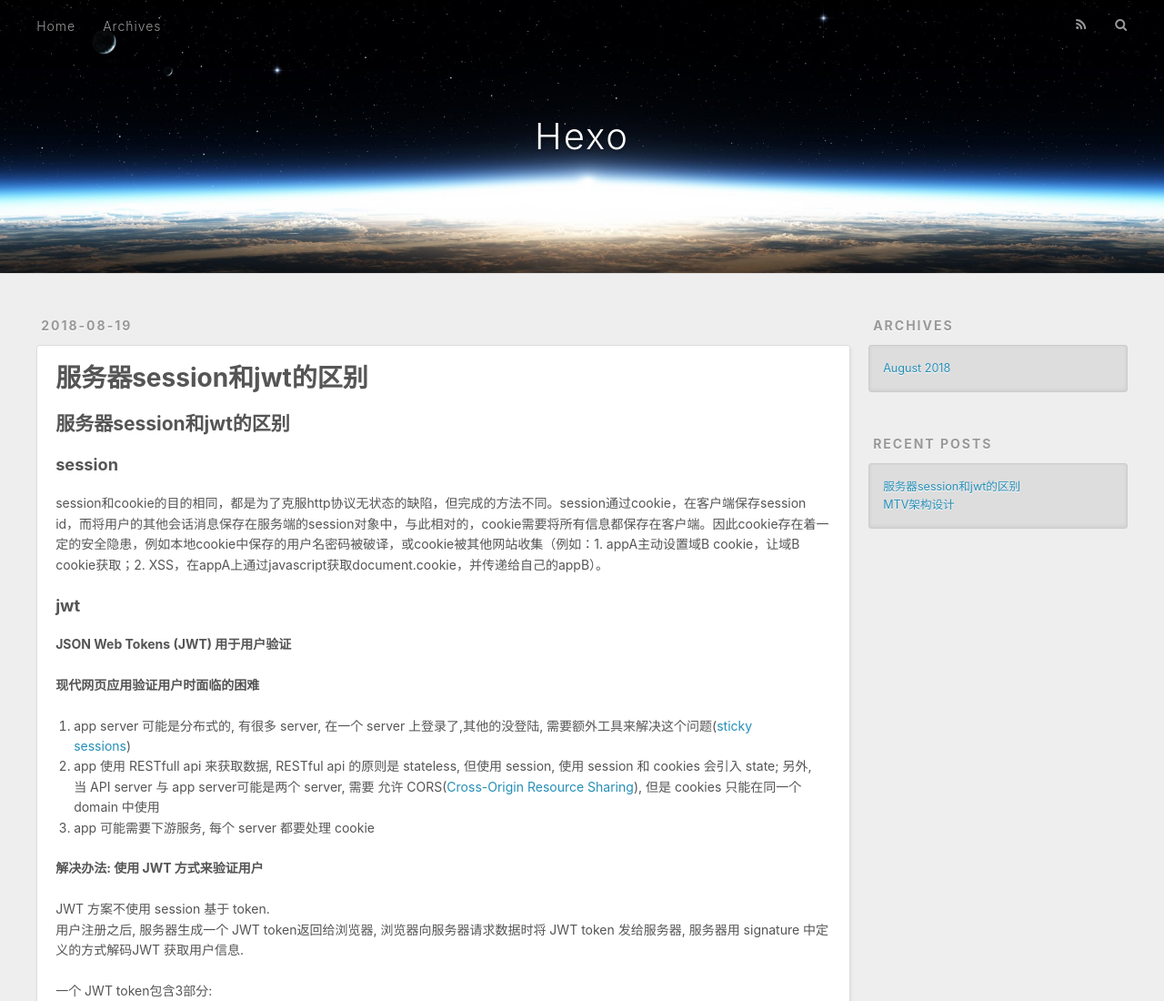
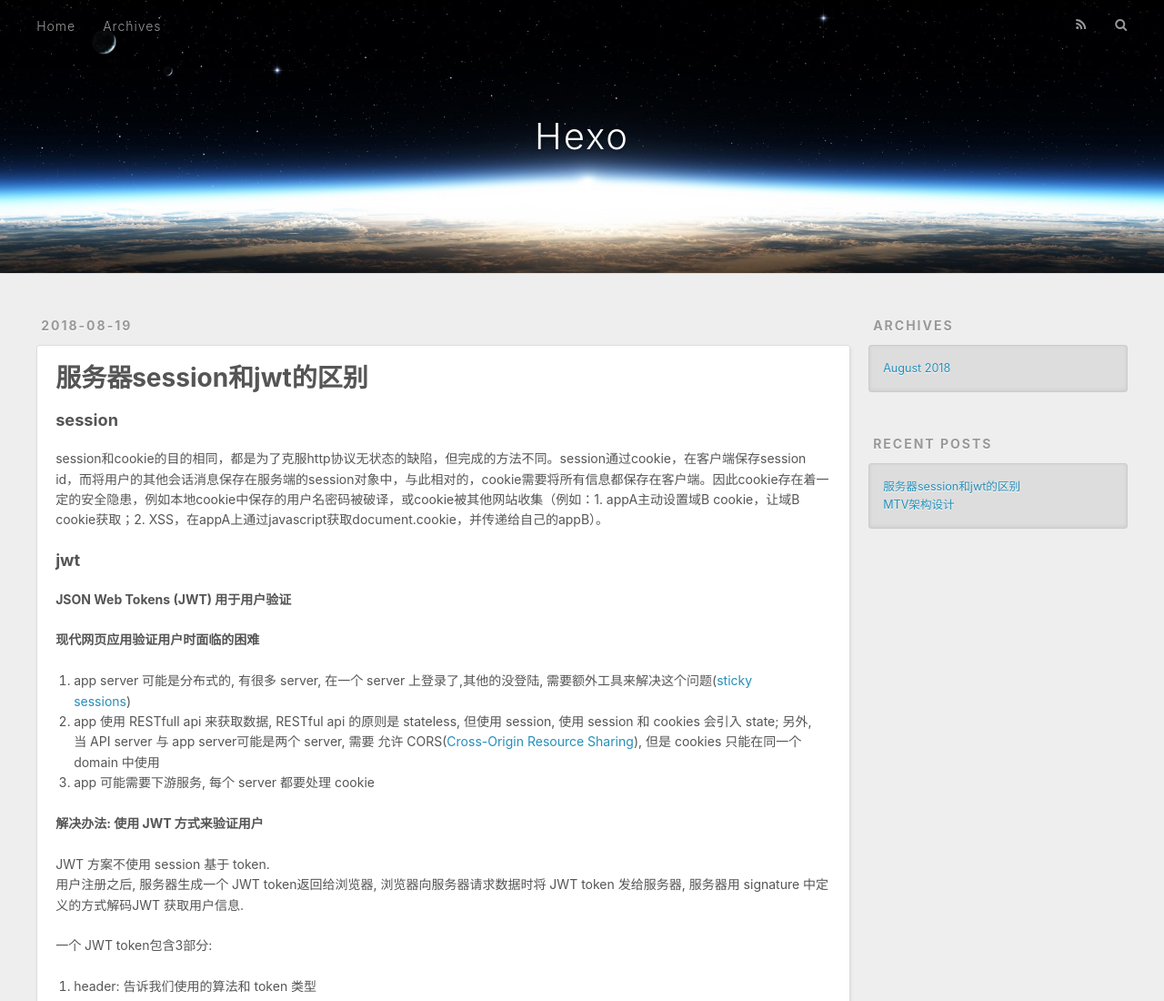
Before and after one commit to linliangbin00/linliangbin00.github.io, a plain HTML site: page 2018/08/19/服务器session和jwt的区别/index.html in a window 1280 px wide. Shown: the top 1100 px of the page at 91% size. Drawn offline with nearby package versions, Linux system fonts and the light colour scheme.

Commit message:
Site updated: 2018-08-21 10:57:32

```diff
--- a/2018/08/19/服务器session和jwt的区别/index.html
+++ b/2018/08/19/服务器session和jwt的区别/index.html
@@ -7,17 +7,17 @@
 
   <title>服务器session和jwt的区别 | Hexo</title>
   <meta name="viewport" content="width=device-width, initial-scale=1, maximum-scale=1">
-  <meta name="description" content="服务器session和jwt的区别sessionsession和cookie的目的相同，都是为了克服http协议无状态的缺陷，但完成的方法不同。session通过cookie，在客户端保存session id，而将用户的其他会话消息保存在服务端的session对象中，与此相对的，cookie需要将所有信息都保存在客户端。因此cookie存在着一定的安全隐患，例如本地cookie中保存的用户名密码被">
+  <meta name="description" content="sessionsession和cookie的目的相同，都是为了克服http协议无状态的缺陷，但完成的方法不同。session通过cookie，在客户端保存session id，而将用户的其他会话消息保存在服务端的session对象中，与此相对的，cookie需要将所有信息都保存在客户端。因此cookie存在着一定的安全隐患，例如本地cookie中保存的用户名密码被破译，或cookie被其他网站收集">
 <meta property="og:type" content="article">
 <meta property="og:title" content="服务器session和jwt的区别">
 <meta property="og:url" content="http://yoursite.com/2018/08/19/服务器session和jwt的区别/index.html">
 <meta property="og:site_name" content="Hexo">
-<meta property="og:description" content="服务器session和jwt的区别sessionsession和cookie的目的相同，都是为了克服http协议无状态的缺陷，但完成的方法不同。session通过cookie，在客户端保存session id，而将用户的其他会话消息保存在服务端的session对象中，与此相对的，cookie需要将所有信息都保存在客户端。因此cookie存在着一定的安全隐患，例如本地cookie中保存的用户名密码被">
+<meta property="og:description" content="sessionsession和cookie的目的相同，都是为了克服http协议无状态的缺陷，但完成的方法不同。session通过cookie，在客户端保存session id，而将用户的其他会话消息保存在服务端的session对象中，与此相对的，cookie需要将所有信息都保存在客户端。因此cookie存在着一定的安全隐患，例如本地cookie中保存的用户名密码被破译，或cookie被其他网站收集">
 <meta property="og:locale" content="default">
-<meta property="og:updated_time" content="2018-08-21T01:35:16.184Z">
+<meta property="og:updated_time" content="2018-08-21T02:56:48.536Z">
 <meta name="twitter:card" content="summary">
 <meta name="twitter:title" content="服务器session和jwt的区别">
-<meta name="twitter:description" content="服务器session和jwt的区别sessionsession和cookie的目的相同，都是为了克服http协议无状态的缺陷，但完成的方法不同。session通过cookie，在客户端保存session id，而将用户的其他会话消息保存在服务端的session对象中，与此相对的，cookie需要将所有信息都保存在客户端。因此cookie存在着一定的安全隐患，例如本地cookie中保存的用户名密码被">
+<meta name="twitter:description" content="sessionsession和cookie的目的相同，都是为了克服http协议无状态的缺陷，但完成的方法不同。session通过cookie，在客户端保存session id，而将用户的其他会话消息保存在服务端的session对象中，与此相对的，cookie需要将所有信息都保存在客户端。因此cookie存在着一定的安全隐患，例如本地cookie中保存的用户名密码被破译，或cookie被其他网站收集">
 
     <link rel="alternate" href="/atom.xml" title="Hexo" type="application/atom+xml">
 
@@ -86,7 +86,7 @@
 
     <div class="article-entry" itemprop="articleBody">
 
-        <h2 id="服务器session和jwt的区别"><a href="#服务器session和jwt的区别" class="headerlink" title="服务器session和jwt的区别"></a>服务器session和jwt的区别</h2><h3 id="session"><a href="#session" class="headerlink" title="session"></a>session</h3><p>session和cookie的目的相同，都是为了克服http协议无状态的缺陷，但完成的方法不同。session通过cookie，在客户端保存session id，而将用户的其他会话消息保存在服务端的session对象中，与此相对的，cookie需要将所有信息都保存在客户端。因此cookie存在着一定的安全隐患，例如本地cookie中保存的用户名密码被破译，或cookie被其他网站收集（例如：1. appA主动设置域B cookie，让域B cookie获取；2. XSS，在appA上通过javascript获取document.cookie，并传递给自己的appB）。 </p>
+        <h3 id="session"><a href="#session" class="headerlink" title="session"></a>session</h3><p>session和cookie的目的相同，都是为了克服http协议无状态的缺陷，但完成的方法不同。session通过cookie，在客户端保存session id，而将用户的其他会话消息保存在服务端的session对象中，与此相对的，cookie需要将所有信息都保存在客户端。因此cookie存在着一定的安全隐患，例如本地cookie中保存的用户名密码被破译，或cookie被其他网站收集（例如：1. appA主动设置域B cookie，让域B cookie获取；2. XSS，在appA上通过javascript获取document.cookie，并传递给自己的appB）。 </p>
 <h3 id="jwt"><a href="#jwt" class="headerlink" title="jwt"></a>jwt</h3><p><strong>JSON Web Tokens (JWT) 用于用户验证</strong></p>
 <p><strong>现代网页应用验证用户时面临的困难</strong></p>
 <ol>
@@ -113,7 +113,7 @@
 
     </div>
     <footer class="article-footer">
-      <a data-url="http://yoursite.com/2018/08/19/服务器session和jwt的区别/" data-id="cjl31ftrg0000ecvxtt43gjtp" class="article-share-link">Share</a>
+      <a data-url="http://yoursite.com/2018/08/19/服务器session和jwt的区别/" data-id="cjl34cisv0000h0vxknsfzhwk" class="article-share-link">Share</a>
 
 
     </footer>
```
Also changed, not shown: 2018/08/18/MTV架构设计/index.html (+1 -1 lines), index.html (+3 -3 lines).
